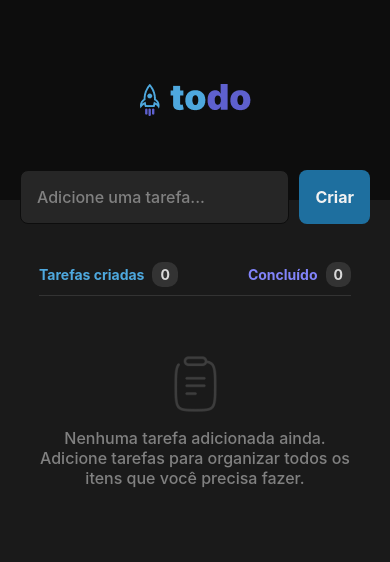
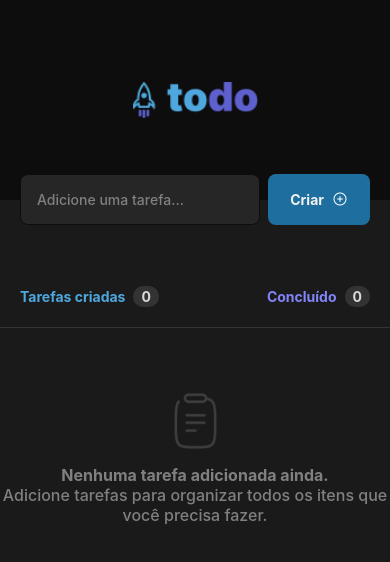
Before and after one commit to luucasorfer/ToDo, a React Native app: screen / in a window 390 px wide. Shown: the top 562 px of the page. Built offline with nearby package versions, Linux system fonts and the light colour scheme.

Commit message:
Update layout
Ajuste da estilização e adição de icones

```diff
--- a/src/components/Card/index.js
+++ b/src/components/Card/index.js
@@ -11,7 +11,7 @@ export function EmptyList() {
           color: "#808080",
           marginTop: 16,
           textAlign: "center",
-          fontWeight: "500",
+          fontWeight: "700",
           fontSize: 16,
         }}
       >
@@ -41,8 +41,32 @@ export default function TasksList() {
 
 const styles = StyleSheet.create({
   emptyList: {
-    width: "80%",
     alignItems: "center",
-    marginTop: 60,
+    justifyContent: "center",
+    marginTop: 80,
+  },
+
+  tarefaItem: {
+    flexDirection: "row",
+    alignItems: "center",
+    backgroundColor: "#262626",
+    paddingHorizontal: 10,
+    marginVertical: 8,
+    borderRadius: 8,
+  },
+
+  tarefaTexto: {
+    color: "#F2F2F2",
+    fontSize: 16,
+  },
+
+  tarefaConcluida: {
+    textDecorationLine: "line-through",
+    color: "#808080",
+    fontSize: 16,
+  },
+
+  excluir: {
+    marginLeft: "auto",
   },
 });
--- a/src/components/Counter/index.js
+++ b/src/components/Counter/index.js
@@ -1,11 +1,4 @@
-import {
-  View,
-  Text,
-  TextInput,
-  Image,
-  TouchableOpacity,
-  StyleSheet,
-} from "react-native";
+import { View, Text, StyleSheet } from "react-native";
 
 export default function Counter() {
   return (
@@ -28,11 +21,13 @@ const styles = StyleSheet.create({
   tasksContainer: {
     borderBottomWidth: 1,
     borderBottomColor: "#333333",
-    width: "80%",
+    width: "100%",
     flexDirection: "row",
     alignItems: "center",
     justifyContent: "space-between",
-    paddingVertical: 8,
+    paddingHorizontal: 20,
+    paddingVertical: 20,
+    top: 15,
   },
 
   tasksContainerText: {
@@ -46,7 +41,7 @@ const styles = StyleSheet.create({
     fontSize: 14,
     fontWeight: "700",
     borderRadius: 10,
-    paddingVertical: 4,
+    paddingVertical: 2,
     paddingHorizontal: 8,
     marginLeft: 8,
   },
--- a/src/components/Form/index.js
+++ b/src/components/Form/index.js
@@ -5,6 +5,7 @@ import {
   TouchableOpacity,
   StyleSheet,
 } from "react-native";
+import Ionicons from "@expo/vector-icons/Ionicons";
 
 export default function Form() {
   return (
@@ -19,11 +20,12 @@ export default function Form() {
           style={{
             color: "#F2F2F2",
             fontWeight: "bold",
-            fontSize: 16,
+            fontSize: 14,
           }}
         >
           Criar
         </Text>
+        <Ionicons name="add-circle-outline" size={16} color="#fff" />
       </TouchableOpacity>
     </View>
   );
@@ -34,8 +36,8 @@ const styles = StyleSheet.create({
     justifyContent: "center",
     flexDirection: "row",
     width: "100%",
-    gap: 10,
-    top: -30,
+    gap: 8,
+    top: -26,
     paddingHorizontal: 20,
   },
 
@@ -46,17 +48,17 @@ const styles = StyleSheet.create({
     borderRadius: 8,
     color: "#F2F2F2",
     padding: 16,
-    width: "80%",
-    fontSize: 16,
+    width: "100%",
+    fontSize: 14,
   },
 
   button: {
     backgroundColor: "#1e6f9f",
     borderRadius: 8,
-    padding: 16,
+    paddingHorizontal: 22,
     flexDirection: "row",
     alignItems: "center",
-    gap: 5,
-    height: "100%",
+    justifyContent: "center",
+    gap: 8,
   },
 });
--- a/src/components/Main/index.js
+++ b/src/components/Main/index.js
@@ -17,6 +17,7 @@ export default function Main() {
 const styles = StyleSheet.create({
   mainContainer: {
     width: "100%",
+    maxWidth: 736,
     alignItems: "center",
   },
 });
--- a/src/components/Title/index.js
+++ b/src/components/Title/index.js
@@ -9,7 +9,7 @@ export default function Title() {
         source={logo}
         style={{
           paddingHorizontal: 100,
-          paddingVertical: 15,
+          paddingVertical: 18,
           aspectRatio: 1,
         }}
         resizeMode="contain"
```
